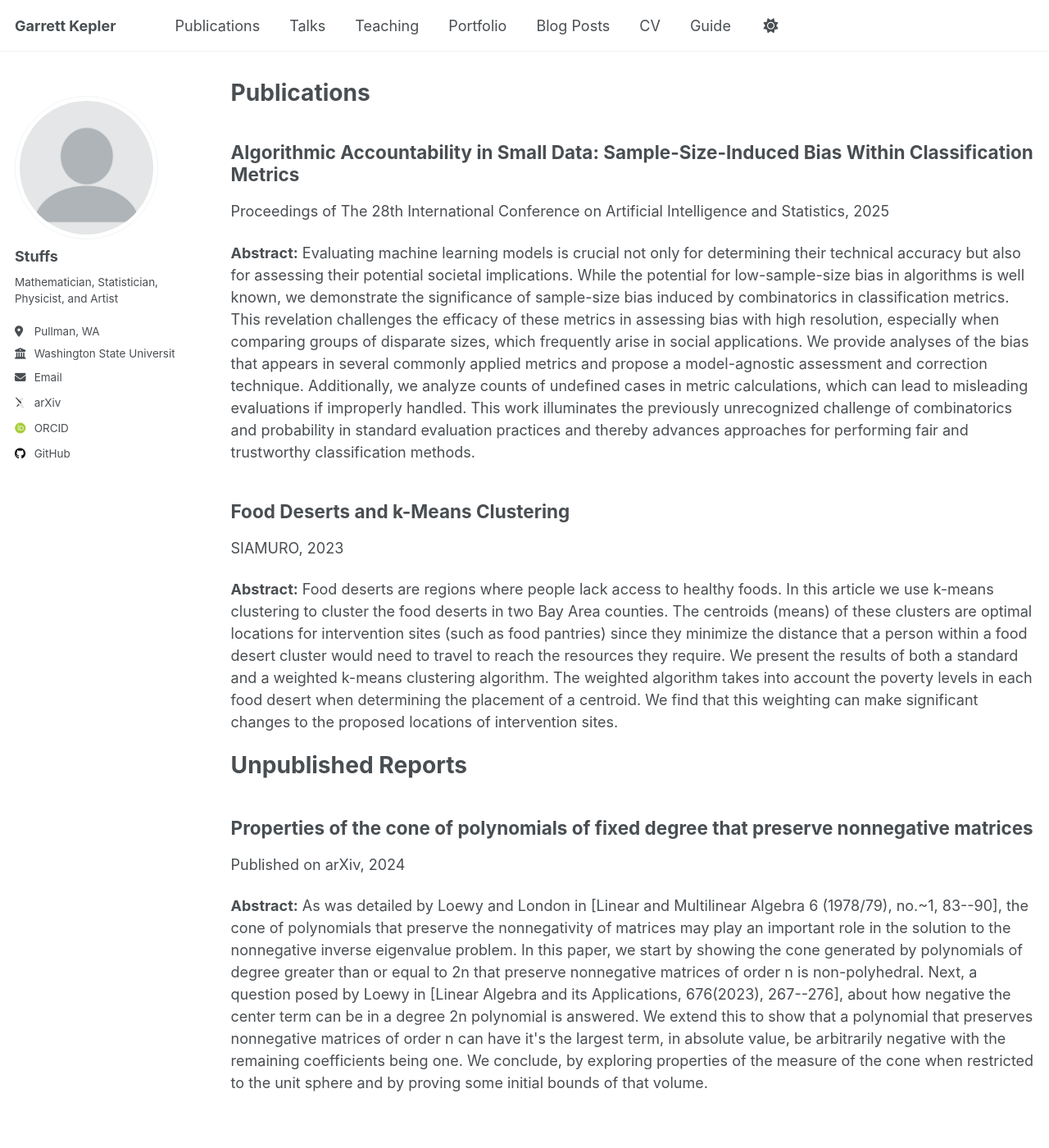
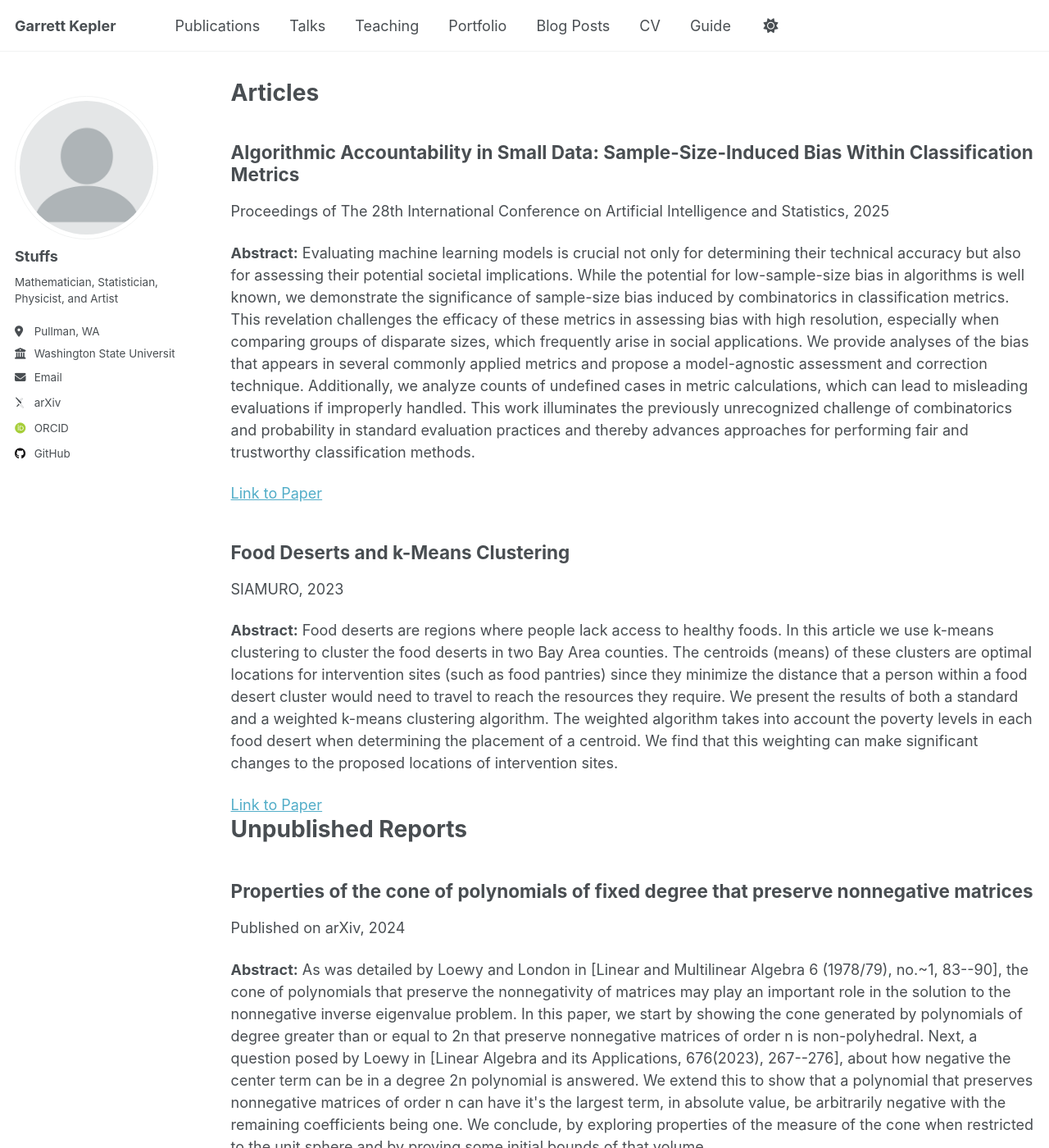
Before and after one commit to garrett-kepler/garrett-kepler.github.io, a Jekyll site: the page built from _pages/publications.html, in a window 1280 px wide and 1400 px high. Shown: the whole window at 82% size. Built offline with Jekyll 4.4.1, drawn with Linux system fonts in a browser that asks for light colours; some web fonts are replaced; a script that is not in the unit is left out.

Commit message:
Update publications.html

```diff
--- a/_pages/publications.html
+++ b/_pages/publications.html
@@ -1,6 +1,6 @@
 ---
 layout: archive
-title: "Publications"
+title: "Articles"
 permalink: /publications/
 author_profile: true
 ---
@@ -9,6 +9,7 @@ author_profile: true
   <h2>Algorithmic Accountability in Small Data: Sample-Size-Induced Bias Within Classification Metrics</h2>
   <p>Proceedings of The 28th International Conference on Artificial Intelligence and Statistics, 2025</p>
   <p><b>Abstract:</b> Evaluating machine learning models is crucial not only for determining their technical accuracy but also for assessing their potential societal implications. While the potential for low-sample-size bias in algorithms is well known, we demonstrate the significance of sample-size bias induced by combinatorics in classification metrics. This revelation challenges the efficacy of these metrics in assessing bias with high resolution, especially when comparing groups of disparate sizes, which frequently arise in social applications. We provide analyses of the bias that appears in several commonly applied metrics and propose a model-agnostic assessment and correction technique. Additionally, we analyze counts of undefined cases in metric calculations, which can lead to misleading evaluations if improperly handled. This work illuminates the previously unrecognized challenge of combinatorics and probability in standard evaluation practices and thereby advances approaches for performing fair and trustworthy classification methods.</p>
+  <a href=" https://proceedings.mlr.press/v258/briscoe25a.html ">Link to Paper</a>
 </div>
 
 <div>
@@ -22,6 +23,7 @@ require. We present the results of both a standard and a weighted k-means cluste
 weighted algorithm takes into account the poverty levels in each food desert when determining the
 placement of a centroid. We find that this weighting can make significant changes to the proposed
 locations of intervention sites.</p>
+  <a href="https://www.siam.org/media/bl2p3oyy/s150444.pdf">Link to Paper</a>
 </div>
 
 <h1>Unpublished Reports</h1>
@@ -31,4 +33,5 @@ locations of intervention sites.</p>
   <p>
     <b>Abstract:</b> As was detailed by Loewy and London in [Linear and Multilinear Algebra 6 (1978/79), no.~1, 83--90], the cone of polynomials that preserve the nonnegativity of matrices may play an important role in the solution to the nonnegative inverse eigenvalue problem. In this paper, we start by showing the cone generated by polynomials of degree greater than or equal to 2n that preserve nonnegative matrices of order n is non-polyhedral. Next, a question posed by Loewy in [Linear Algebra and its Applications, 676(2023), 267--276], about how negative the center term can be in a degree 2n polynomial is answered. We extend this to show that a polynomial that preserves nonnegative matrices of order n can have it's the largest term, in absolute value, be arbitrarily negative with the remaining coefficients being one. We conclude, by exploring properties of the measure of the cone when restricted to the unit sphere and by proving some initial bounds of that volume.
   </p>
+  <a href="https://arxiv.org/abs/2402.04508">Link to Paper</a>
 </div>
```
